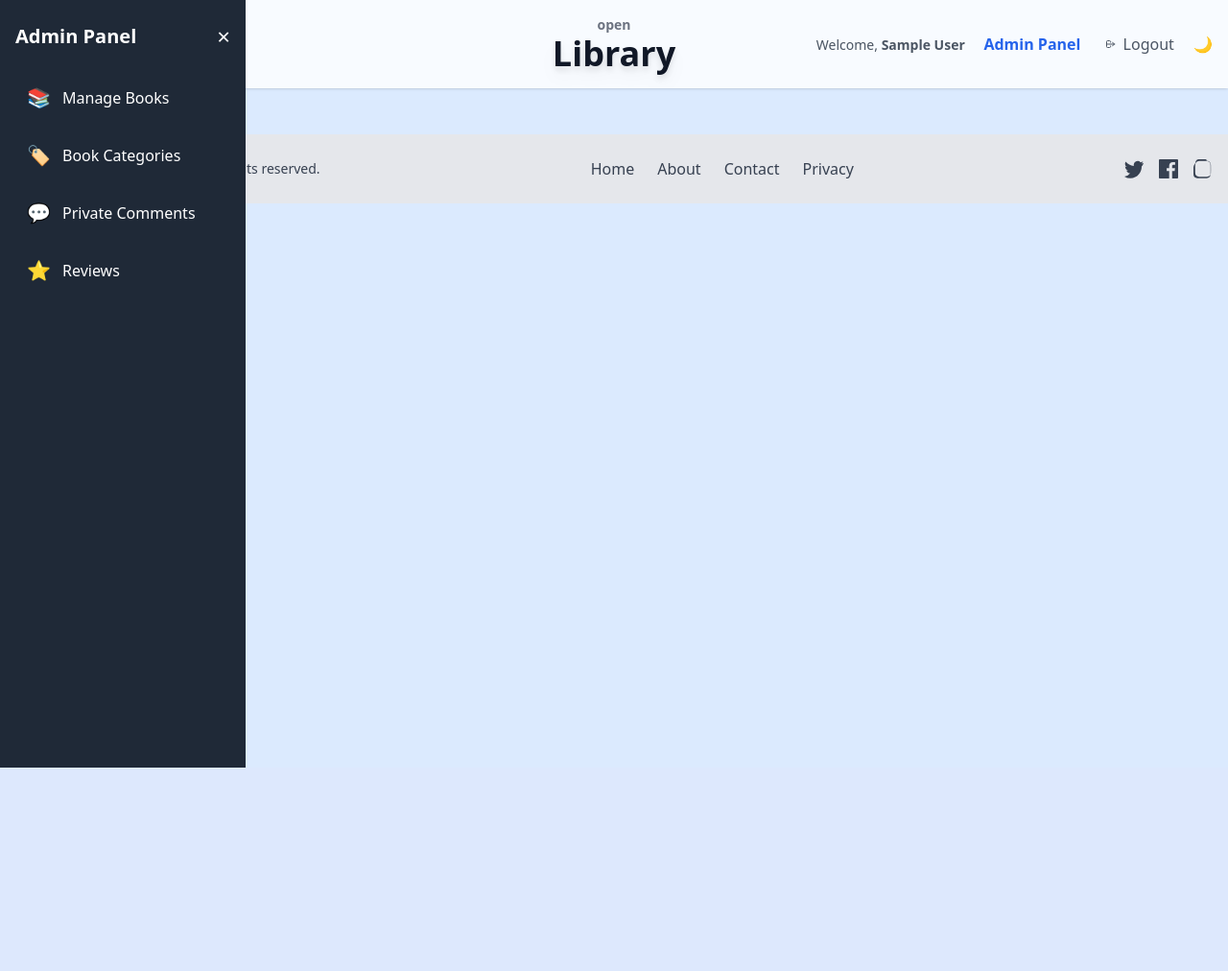
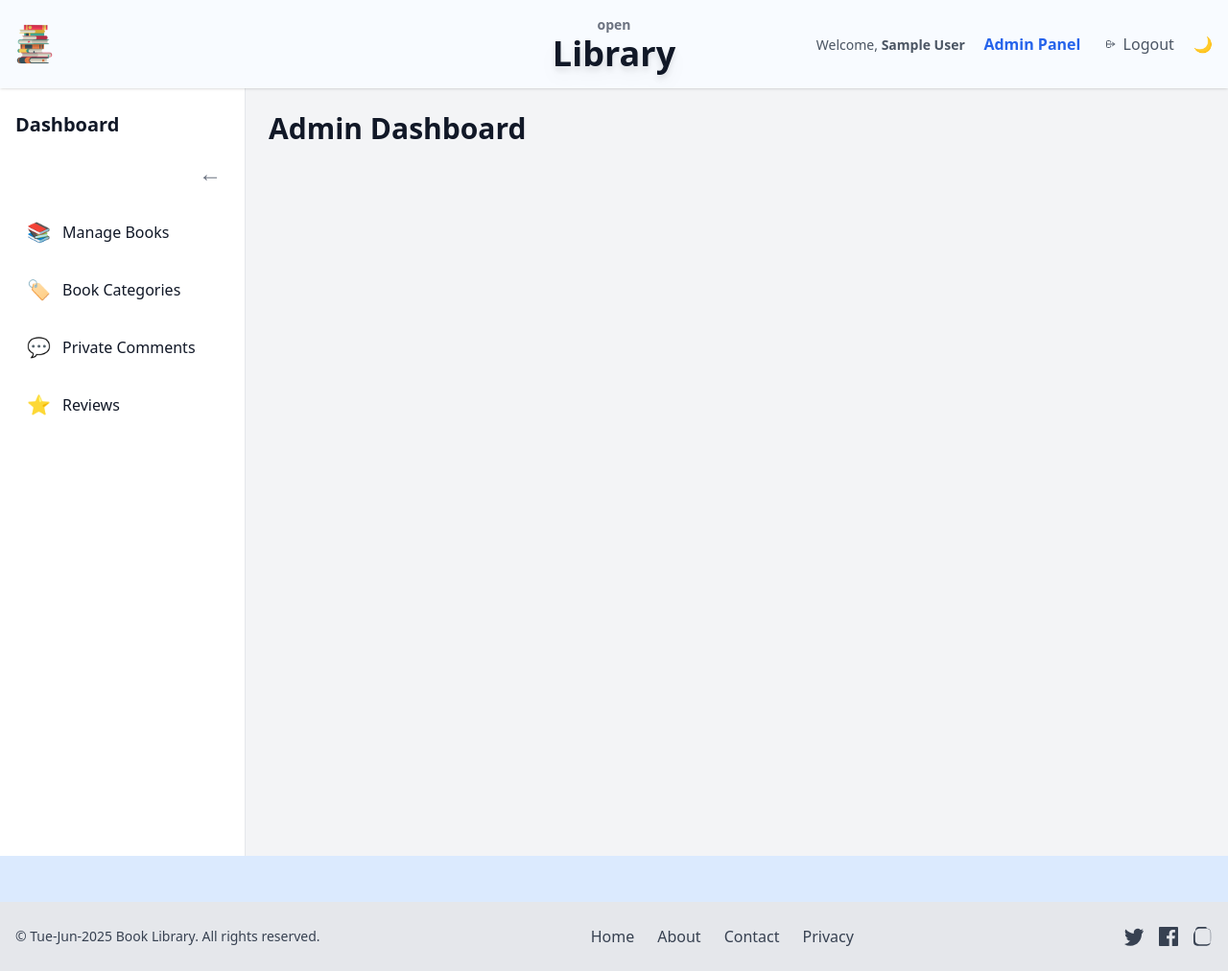
Before and after one commit to MitVasMit/book-Lybrary, a PHP site: page /book-Library/admin/dashboard.php in a window 1280 px wide. Shown: the whole page at 96% size. Before the commit the page ends 800 px from the top, so only its background shows below. Run offline with PHP 8.4, Linux system fonts and the light colour scheme; the visitor is signed in with stand-in values (Sample User, id 1); some web fonts are replaced.

Commit message:
admin Sidebar created, still not done

```diff
--- a/admin/dashboard.php
+++ b/admin/dashboard.php
@@ -2,8 +2,15 @@
 require_once '../includes/auth.php';
 requireAdmin();
 include('../includes/header.php');
-include_once '../includes/admin/admin_nav.php';
 ?>
 
+<div class="flex min-h-screen bg-gray-100 dark:bg-gray-800 text-gray-900 dark:text-white">
+    <?php include_once '../includes/admin/admin_nav.php'; ?>
+
+    <main class="flex-1 p-6">
+        <h1 class="text-3xl font-bold mb-6">Admin Dashboard</h1>
+        <!-- Content goes here -->
+    </main>
+</div>
 
 <?php include('../includes/footer.php'); ?>
--- a/assets/css/output.css
+++ b/assets/css/output.css
@@ -620,8 +620,8 @@ video {
   bottom: 2rem;
 }
 
-.left-0 {
-  left: 0px;
+.left-1\/2 {
+  left: 50%;
 }
 
 .right-0 {
@@ -779,10 +799,6 @@ video {
   height: 1.5rem;
 }
 
-.h-screen {
-  height: 100vh;
-}
-
 .min-h-screen {
   min-height: 100vh;
 }
@@ -825,6 +845,19 @@ video {
 
 .max-w-xl {
   max-width: 36rem;
+}
+
+.flex-1 {
+  flex: 1 1 0%;
+}
+
+.-translate-x-1\/2 {
+  --tw-translate-x: -50%;
+  transform: translate(var(--tw-translate-x), var(--tw-translate-y)) rotate(var(--tw-rotate)) skewX(var(--tw-skew-x)) skewY(var(--tw-skew-y)) scaleX(var(--tw-scale-x)) scaleY(var(--tw-scale-y));
+}
+
+.transform {
+  transform: translate(var(--tw-translate-x), var(--tw-translate-y)) rotate(var(--tw-rotate)) skewX(var(--tw-skew-x)) skewY(var(--tw-skew-y)) scaleX(var(--tw-scale-x)) scaleY(var(--tw-scale-y));
 }
 
 @keyframes spin {
@@ -941,6 +988,10 @@ video {
   border-bottom-width: 2px;
 }
 
+.border-r {
+  border-right-width: 1px;
+}
+
 .border-t-2 {
   border-top-width: 2px;
 }
@@ -950,6 +1001,11 @@ video {
   border-color: rgb(59 130 246 / var(--tw-border-opacity, 1));
 }
 
+.border-gray-200 {
+  --tw-border-opacity: 1;
+  border-color: rgb(229 231 235 / var(--tw-border-opacity, 1));
+}
+
 .border-gray-300 {
   --tw-border-opacity: 1;
   border-color: rgb(209 213 219 / var(--tw-border-opacity, 1));
@@ -990,11 +1046,6 @@ video {
   background-color: rgb(249 250 251 / var(--tw-bg-opacity, 1));
 }
 
-.bg-gray-800 {
-  --tw-bg-opacity: 1;
-  background-color: rgb(31 41 55 / var(--tw-bg-opacity, 1));
-}
-
 .bg-red-100 {
   --tw-bg-opacity: 1;
   background-color: rgb(254 226 226 / var(--tw-bg-opacity, 1));
--- a/assets/js/admin/admin.js
+++ b/assets/js/admin/admin.js
@@ -4,19 +4,40 @@ document.addEventListener("DOMContentLoaded", function () {
   const sidebarTextItems = document.querySelectorAll(".sidebar-text");
   const sidebarTitle = document.getElementById("sidebarTitle");
 
-  toggleBtn.addEventListener("click", function () {
-    const collapsed = sidebar.classList.contains("w-64");
+  let isExpanded = true;
 
-    if (collapsed) {
-      sidebar.classList.remove("w-64");
-      sidebar.classList.add("w-20");
+  function updateSidebar() {
+    if (isExpanded) {
+      sidebar.style.width = "16rem"; // expanded
+      sidebarTitle.style.display = "block";
+
+      sidebarTextItems.forEach((el) => {
+        el.style.opacity = "1";
+        el.style.visibility = "visible";
+        el.style.transition = "opacity 0.3s ease";
+      });
+
+      toggleBtn.innerHTML = "&#8592;";
+      toggleBtn.style.transform = "rotate(0deg)";
+    } else {
+      sidebar.style.width = "5rem"; // collapsed
       sidebarTitle.style.display = "none";
-      sidebarTextItems.forEach((el) => (el.style.display = "none"));
-    } else {
-      sidebar.classList.add("w-64");
-      sidebar.classList.remove("w-20");
-      sidebarTitle.style.display = "block";
-      sidebarTextItems.forEach((el) => (el.style.display = "inline"));
+
+      sidebarTextItems.forEach((el) => {
+        el.style.opacity = "0";
+        el.style.visibility = "hidden";
+        el.style.transition = "opacity 0.3s ease";
+      });
+
+      // toggleBtn.innerHTML = "&#8594;";
+      toggleBtn.style.transform = "rotate(180deg)";
+      toggleBtn.style.transition = ".5s";
     }
+  }
+  toggleBtn.addEventListener("click", () => {
+    isExpanded = !isExpanded;
+    updateSidebar();
   });
+
+  updateSidebar();
 });
--- a/assets/js/books.js
+++ b/assets/js/books.js
@@ -22,7 +22,6 @@ document.addEventListener("DOMContentLoaded", () => {
   //take random category
   const randomCategory =
     categories[Math.floor(Math.random() * categories.length)];
-  console.log("Kategorie:", randomCategory);
 
   fetch(`https://openlibrary.org/subjects/${randomCategory}.json?limit=100`)
     .then((res) => res.json())
--- a/assets/js/main.js
+++ b/assets/js/main.js
@@ -41,9 +41,11 @@ document.addEventListener("DOMContentLoaded", () => {
     }
   });
 
-  scrollBtn.addEventListener("click", () => {
-    window.scrollTo({ top: 0, behavior: "smooth" });
-  });
+  if (scrollBtn) {
+    scrollBtn.addEventListener("click", () => {
+      window.scrollTo({ top: 0, behavior: "smooth" });
+    });
+  }
 });
 
 function dismissFlash() {
--- a/assets/js/search.js
+++ b/assets/js/search.js
@@ -3,6 +3,7 @@ const searchInput = document.getElementById("searchInput");
 const bookList = document.getElementById("book-list");
 const pagination = document.getElementById("pagination");
 
+if (searchInput) {
   searchInput.addEventListener("input", () => {
     clearTimeout(debounceTimeout);
     const query = searchInput.value.trim();
@@ -11,6 +12,7 @@ searchInput.addEventListener("input", () => {
       fetchBooks(query);
     }, 300);
   });
+}
 
 function fetchBooks(query) {
   pagination.classList.add("hidden");
--- a/includes/admin/admin_nav.php
+++ b/includes/admin/admin_nav.php
@@ -1,28 +1,44 @@
-<aside id="adminSidebar" class="w-64 transition-all duration-300 bg-gray-800 text-white h-screen flex flex-col py-6 px-4 space-y-6 fixed left-0 top-0 z-50">
-    <div class="flex items-center justify-between">
-        <h2 id="sidebarTitle" class="text-xl font-bold">Admin Panel</h2>
-        <button id="toggleSidebar" class="text-white focus:outline-none text-2xl leading-none">&times;</button>
+<aside
+  id="adminSidebar"
+  class="min-h-screen bg-white dark:bg-gray-900 border-r border-gray-200 dark:border-gray-700 text-gray-900 dark:text-white flex flex-col py-6 px-4 transition-all duration-300 ease-in-out"
+  style="width: 16rem;"
+>
+  <!-- Header -->
+  <div class="flex items-center justify-between mb-4">
+    <h2 id="sidebarTitle" class="text-xl font-bold">Dashboard</h2>
   </div>
-    <nav class="flex flex-col space-y-2 mt-4">
 
-        <a href="books.php" class="flex items-center space-x-3 hover:bg-gray-700 px-3 py-3 rounded transition-colors">
+  <!-- Button + Nav wrapper -->
+  <div class="flex flex-col gap-4">
+    <!-- Toggle button (fixed position in layout) -->
+    <div class="flex justify-end">
+      <button
+        id="toggleSidebar"
+        class="p-2 rounded hover:bg-gray-100 text-gray-500 dark:text-gray-300 hover:text-blue-500 focus:outline-none text-2xl leading-none transition-transform duration-300"
+        title="Toggle sidebar"
+      >
+        &#8592;
+      </button>
+    </div>
+
+    <!-- Navigation -->
+    <nav class="flex flex-col space-y-2">
+      <a href="books.php" class="flex items-center space-x-3 px-3 py-3 rounded hover:bg-gray-200 dark:hover:bg-gray-700 transition-colors">
         <span class="text-xl">📚</span>
-            <span class="sidebar-text">Manage Books</span>
+        <span class="sidebar-text transition-opacity duration-300">Manage Books</span>
       </a>
-
-        <a href="categories.php" class="flex items-center space-x-3 hover:bg-gray-700 px-3 py-3 rounded transition-colors">
+      <a href="categories.php" class="flex items-center space-x-3 px-3 py-3 rounded hover:bg-gray-200 dark:hover:bg-gray-700 transition-colors">
         <span class="text-xl">🏷️</span>
-            <span class="sidebar-text">Book Categories</span>
+        <span class="sidebar-text transition-opacity duration-300">Book Categories</span>
       </a>
-
-        <a href="comments.php" class="flex items-center space-x-3 hover:bg-gray-700 px-3 py-3 rounded transition-colors">
+      <a href="comments.php" class="flex items-center space-x-3 px-3 py-3 rounded hover:bg-gray-200 dark:hover:bg-gray-700 transition-colors">
         <span class="text-xl">💬</span>
-            <span class="sidebar-text">Private Comments</span>
+        <span class="sidebar-text transition-opacity duration-300">Private Comments</span>
       </a>
-
-        <a href="reviews.php" class="flex items-center space-x-3 hover:bg-gray-700 px-3 py-3 rounded transition-colors">
+      <a href="reviews.php" class="flex items-center space-x-3 px-3 py-3 rounded hover:bg-gray-200 dark:hover:bg-gray-700 transition-colors">
         <span class="text-xl">⭐</span>
-            <span class="sidebar-text">Reviews</span>
+        <span class="sidebar-text transition-opacity duration-300">Reviews</span>
       </a>
     </nav>
+  </div>
 </aside>
```
Also changed, not shown: other parts of assets/css/output.css (+60 -3 lines). Lines whose indentation alone changed are shown as unchanged.
